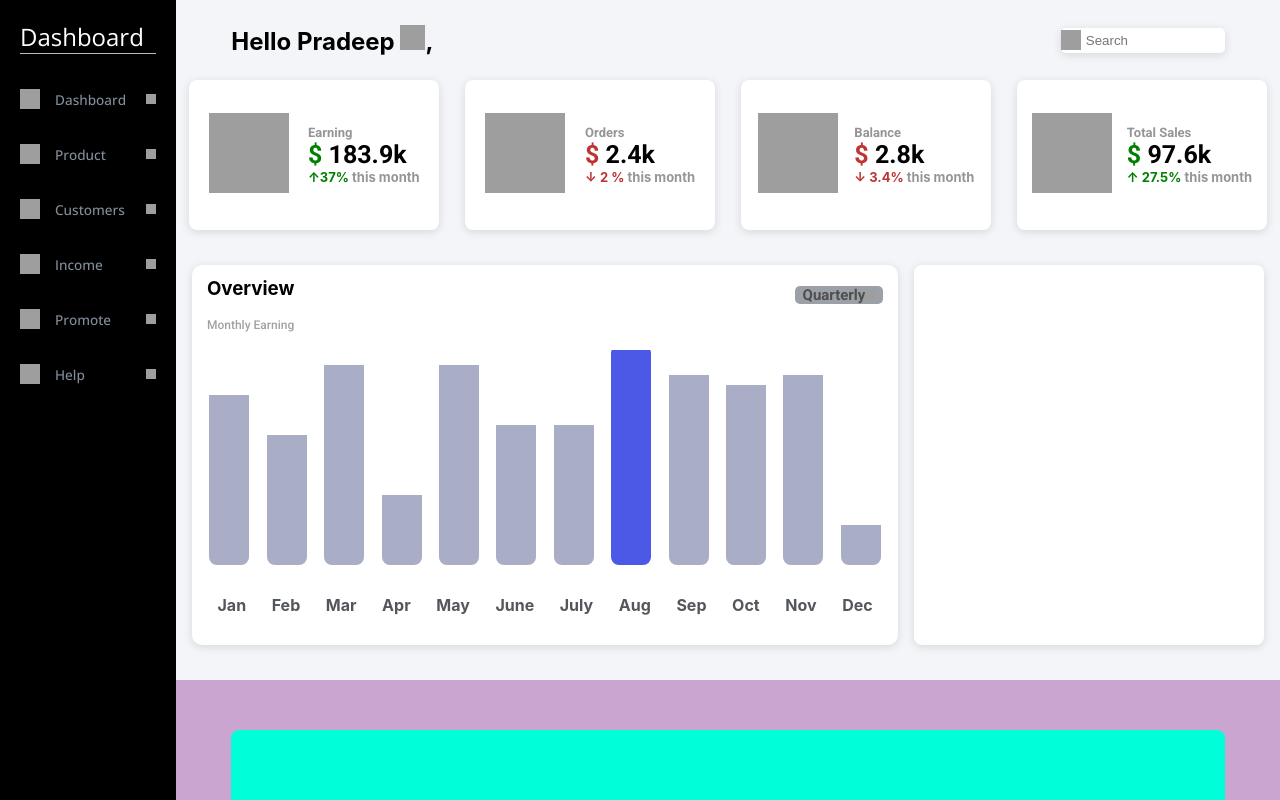
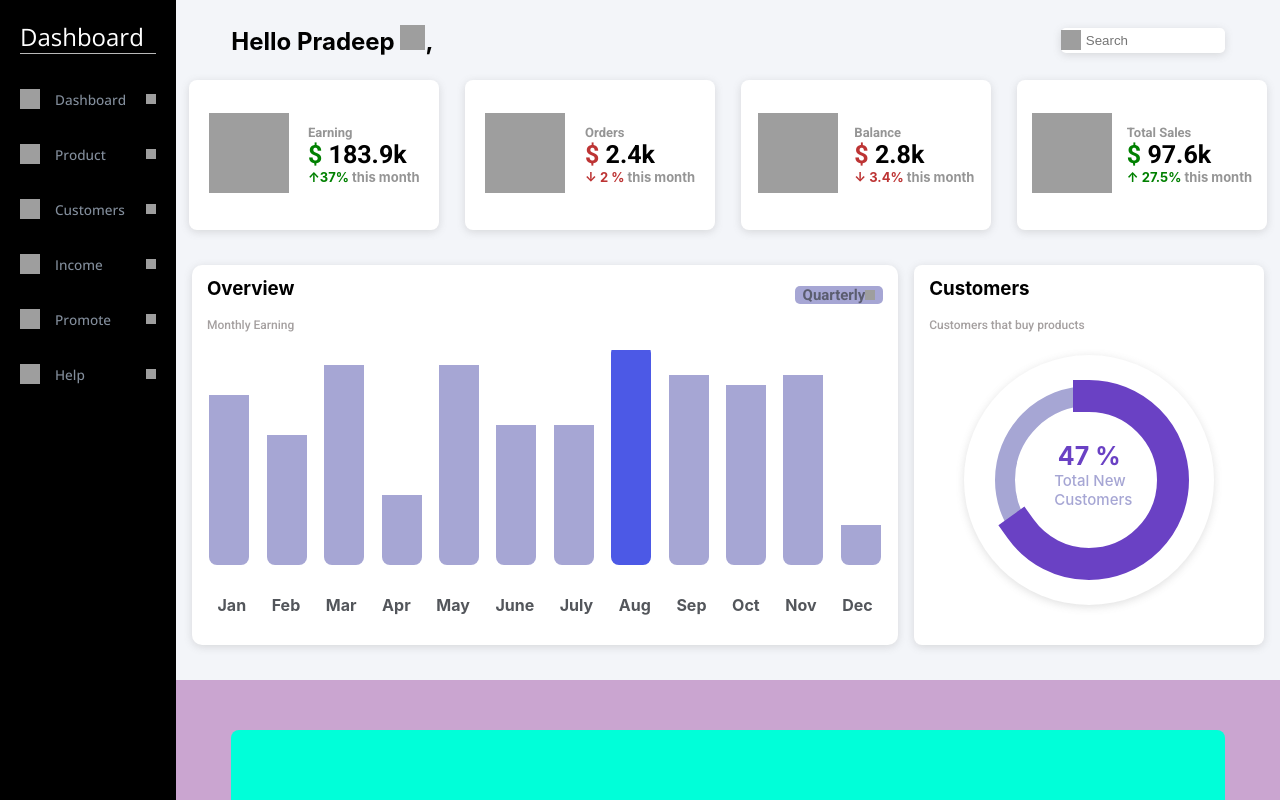
Before and after one commit to pradeep-08/Web-Developer-Assignment-, a React (Create React App) app: page / in a window 1280 px wide. Shown: the top 800 px of the page. Built offline with nearby package versions, Linux system fonts and the light colour scheme; grey boxes are pictures that could not be loaded.

Commit message:
bar 3
bar 3 second content finished without responsive

```diff
--- a/package.json
+++ b/package.json
@@ -10,6 +10,7 @@
     "@testing-library/jest-dom": "^5.17.0",
     "@testing-library/react": "^13.4.0",
     "@testing-library/user-event": "^13.5.0",
+    "rc-progress": "^4.0.0",
     "react": "^18.2.0",
     "react-countup": "^6.5.3",
     "react-dom": "^18.2.0",
--- a/src/Components/asset/bar3.js
+++ b/src/Components/asset/bar3.js
@@ -1,7 +1,7 @@
 import React from 'react'
 import '../style/bar3.css';
-
-
+import {  Circle } from 'rc-progress';
+import CountUp from "react-countup";
 
 function Bar3() {
 
@@ -63,7 +63,22 @@ function Bar3() {
 
 
         </div>
-            <div className="bar-3-contents-2"></div>
+            <div className="bar-3-contents-2">
+              <div className="bar-inner-content-1"> <div> <h3 style={{marginBottom:"2"}}>Customers</h3>
+                  <div className="monthly-earing" >Customers that buy products</div>
+                     </div>
+                    </div>
+                    <div className='bar-inner-content-child'>
+                 <div className="bar-inner-content-02">
+                <div className='process-bar'>
+                <div className='percentage-count' ><span style={{fontSize :"25px", fontWeight:"700", color:"#6a41c4"}}><CountUp duration={30} className="counter" end={65} /> % </span>
+                <div style={{fontSize :"15px", fontWeight:"500", color:"rgb(166, 166, 212)", paddingLeft:"15px"}}>Total New Customers</div></div>
+                <Circle  trailWidth={10} trailColor="rgb(166, 166, 212)" strokeLinecap="square" percent={65} strokeWidth={16} strokeColor="#6a41c4" />
+                </div>
+
+                 </div>
+                 </div>
+            </div>
         </div>
   </>
 }
--- a/src/Components/style/bar3.css
+++ b/src/Components/style/bar3.css
@@ -22,6 +22,9 @@
     height: 380px;
     width: 350px;
     border-radius: 8px;
+    display: flex;
+    flex-direction: column;
+
     box-shadow: rgba(99, 99, 99, 0.2) 0px 2px 8px 0px;
 }
 
@@ -53,14 +56,14 @@
     align-items: center;
     justify-content: space-evenly;
     width: max-content;
-    background-color: #9ca1a8;
+    background-color:rgb(166, 166, 212);
     padding: 0 8px 0 8px;
     border-radius: 5px;
     font-family: "Roboto", sans-serif;
     font-weight: 700;
     font-style: normal;
     font-size: 15px;
-    color: rgb(79, 79, 79);
+    color: rgb(91, 93, 111);
 }
 .monthly-earing{
     font-family: "Roboto", sans-serif;
@@ -72,12 +75,17 @@
 
 .static-bar-1,.static-bar-2,.static-bar-3,.static-bar-4,.static-bar-5,.static-bar-6,.static-bar-7,.static-bar-8,.static-bar-9,.static-bar-10,.static-bar-11,.static-bar-12{
     width: 40px;
-    background-color: rgb(170, 173, 198);
+    background-color: rgb(166, 166, 212);
     height: 220px;
     border-radius: 8px;
+
 }
 .static-bar-8{
+    width: 40px;
     background-color: rgb(76, 89, 230);
+    height: 220px;
+    transition: width 12s, height 14s;
+    transition-timing-function: linear;
 }
 .child-1{
     width: 40px;
@@ -143,8 +151,43 @@
     width: 40px;
     background-color: rgb(255, 255, 255);
     height: 180px;
+
 }
 .static-bar-month{
     color: #53565b;
     font-weight: 700;
 }
+.bar-inner-content-child{
+        width: 100%;
+        display: flex;
+        justify-content: center;
+        align-content: end;
+        margin-top: 35px;
+}
+.bar-inner-content-02{
+    display: flex;
+    align-items: center;
+    justify-content: center;
+    background-color: #ffffff;
+    height: 250px;
+    width: 250px;
+    border-radius: 50%;
+    box-shadow: rgba(99, 99, 99, 0.2) 0px 2px 8px 0px;
+}
+.process-bar{
+    position: relative;
+    height: 200px;
+    width: 200px;
+    border-radius: 50%;
+}
+.percentage-count{
+    display: flex;
+    flex-direction: column;
+    align-items: center;
+    justify-content: center;
+    position: absolute;
+    right: 50px;
+    left: 50px;
+    bottom: 100px;
+    top: 90px;
+}
```
Also changed, not shown: 1 other file (tests, documents, lock files or other folders).
